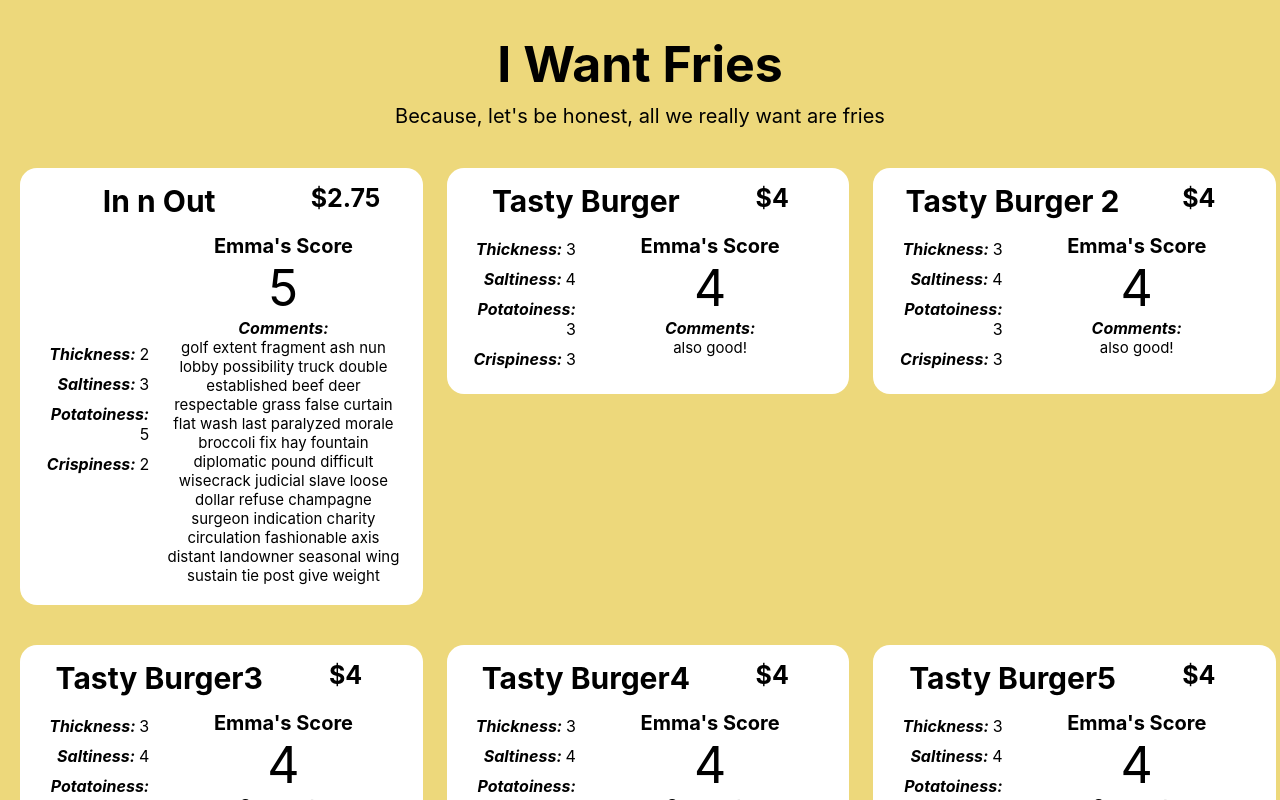
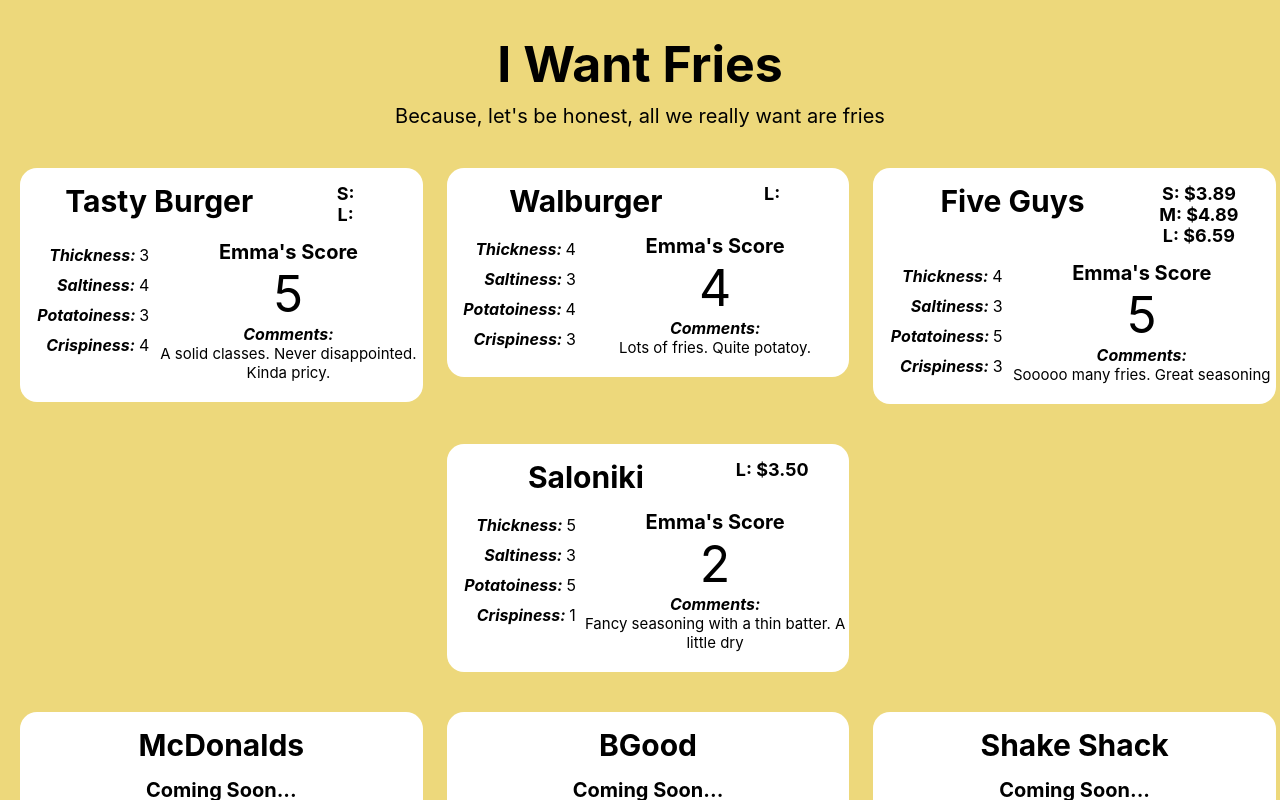
Before and after one commit to pricee/i-want-fries, a React (Create React App) app: page / in a window 1280 px wide. Shown: the top 800 px of the page. Built offline with nearby package versions, Linux system fonts and the light colour scheme.

Commit message:
display multiple sizes, convert csv to json

```diff
--- a/src/App.css
+++ b/src/App.css
@@ -27,14 +27,16 @@
   border-radius:17px;
 }
 
-.store-section-right {
+.store-section {
   padding-bottom: 20px !important;
+}
+
+.store-section .right {
   padding-left: 10px !important;
   padding-right: 20px !important;
 }
 
-.store-section-left {
-  padding-bottom: 20px !important;
+.store-section .left {
   padding-left: 20px !important;
   display: flex;
   flex-direction: column;
--- a/src/App.js
+++ b/src/App.js
@@ -1,7 +1,7 @@
 import './App.css';
 import React from 'react';
 import Grid from '@material-ui/core/Grid';
-const { stores } = require('./stores');
+const { ratedStores, unratedStores } = require('./stores1');
 
 function App() {
   return (
@@ -9,7 +9,8 @@
       <h1 className="site-title">I Want Fries</h1>
       <div className="site-subtitle">Because, let's be honest, all we really want are fries</div>
       <Grid container className="stores" direction="column" spacing={0}>
-          {renderStores()}
+          {renderStores(ratedStores)}
+          {renderStores(unratedStores)}
       </Grid>
     </div>
   );
@@ -17,7 +18,7 @@
 
 
 
-function renderStores() {
+function renderStores(stores) {
     const storesGrid = [];
     for (let i = 0; i < stores.length; i +=3) {
         if (i + 3 > stores.length) {
@@ -30,16 +31,17 @@
         return (
             <Grid className="row" container item justify="center" spacing={3}>
                 {row.map(store => {
-                    return <Grid className="single-store" key={store.name} item xs={4}>
+                    return <Grid className="single-store" key={store.Location} item xs={4}>
                         <Store
-                            storeName={store.name}
-                            price={store.price}
-                            thickness={store.thickness}
-                            potatoyness={store.potatoyness}
-                            saltiness={store.saltiness}
-                            crispiness={store.crispiness}
-                            overall={store.overall}
-                            comments={store.comments}
+                            storeName={store.Location}
+                            sizes={store.sizes}
+                            // price={store.Price}
+                            thickness={store.Thickness}
+                            potatoyness={store.Potatoyness}
+                            saltiness={store.Saltiness}
+                            crispiness={store.Crispiness}
+                            overall={store.EmmaOverall}
+                            comments={store.Comments}
                         />
                     </Grid>
                 })}
@@ -47,7 +49,33 @@
     });
 }
 
+function getPrice(price) {
+    if (price === "") {
+        return "";
+    } else {
+        return "$" + parseFloat(price).toFixed(2);
+    }
+}
+
+function showSizes(sizes) {
+    return sizes.map(sizeInfo =>
+            <div style={{fontSize:18}}><b>{sizeInfo.size + ": " + getPrice(sizeInfo.price)}</b></div>
+    )
+}
+
 function Store(props) {
+  if (props.thickness === "") {
+      return (
+          <Grid container className="Store comingSoon" direction="column">
+              <Grid container item xs style={{ padding:15 }} justify="center">
+                      <div style={{fontSize:30 }}><b>{props.storeName}</b></div>
+              </Grid>
+              <Grid className="store-section" container item xs borderRadius={20} justify="center">
+                  <div style={{ fontSize:20 }}><b>Coming Soon...</b></div>
+              </Grid>
+          </Grid>);
+  }
+
   return (
       <Grid container className="Store" direction="column">
           <Grid container item xs style={{padding:15}}>
@@ -55,11 +83,11 @@
                   <div style={{fontSize:30}}><b>{props.storeName}</b></div>
               </Grid>
               <Grid item xs={4}>
-                  <div style={{fontSize:25}}><b>{`$${props.price}`}</b></div>
+                  {showSizes(props.sizes)}
               </Grid>
           </Grid>
           <Grid container item xs borderRadius={20}>
-              <Grid className="store-section-left" item xs={4} justify="center">
+              <Grid className="store-section left" item xs={4} justify="center">
                   <div className="all-stats">
                       <div className="stats"><b><i>Thickness: </i></b>{props.thickness}</div>
                       <div className="stats"><b><i>Saltiness: </i></b>{props.saltiness}</div>
@@ -67,7 +95,7 @@
                       <div className="stats"><b><i>Crispiness: </i></b>{props.crispiness}</div>
                   </div>
               </Grid>
-              <Grid className="store-section-right" item xs={8}>
+              <Grid className="store-section right" item xs={8}>
                   <div style={{fontSize:20}}><b>Emma's Score</b></div>
                   <div style={{fontSize:50}}>{props.overall}</div>
                   <div><b><i>Comments:</i></b></div>
--- /dev/null
+++ b/src/stores1.json
@@ -0,0 +1 @@
+{"ratedStores":[{"Location":"Tasty Burger","Address":"","Thickness":"3","Potatoyness":"3","Saltiness":"4","Crispiness":"4","EmmaOverall":"5","Comments":"A solid classes. Never disappointed. Kinda pricy.","sizes":[{"size":"S","price":""},{"size":"L","price":""}]},{"Location":"Walburger","Address":"","Thickness":"4","Potatoyness":"4","Saltiness":"3","Crispiness":"3","EmmaOverall":"4","Comments":"Lots of fries. Quite potatoy. ","sizes":[{"size":"L","price":""}]},{"Location":"Five Guys","Address":"","Thickness":"4","Potatoyness":"5","Saltiness":"3","Crispiness":"3","EmmaOverall":"5","Comments":"Sooooo many fries. Great seasoning","sizes":[{"size":"S","price":"3.89"},{"size":"M","price":"4.89"},{"size":"L","price":"6.59"}]},{"Location":"Saloniki","Address":"","Thickness":"5","Potatoyness":"5","Saltiness":"3","Crispiness":"1","EmmaOverall":"2","Comments":"Fancy seasoning with a thin batter. A little dry","sizes":[{"size":"L","price":"3.5"}]}],"unratedStores":[{"Location":"McDonalds","Address":"","Thickness":"","Potatoyness":"","Saltiness":"","Crispiness":"","EmmaOverall":"","Comments":"","sizes":[{"size":"","price":""}]},{"Location":"BGood","Address":"","Thickness":"","Potatoyness":"","Saltiness":"","Crispiness":"","EmmaOverall":"","Comments":"","sizes":[{"size":"","price":""}]},{"Location":"Shake Shack","Address":"","Thickness":"","Potatoyness":"","Saltiness":"","Crispiness":"","EmmaOverall":"","Comments":"","sizes":[{"size":"","price":""}]}]}
```
Also changed, not shown: csvToJson.js (added, +36 -0 lines).
